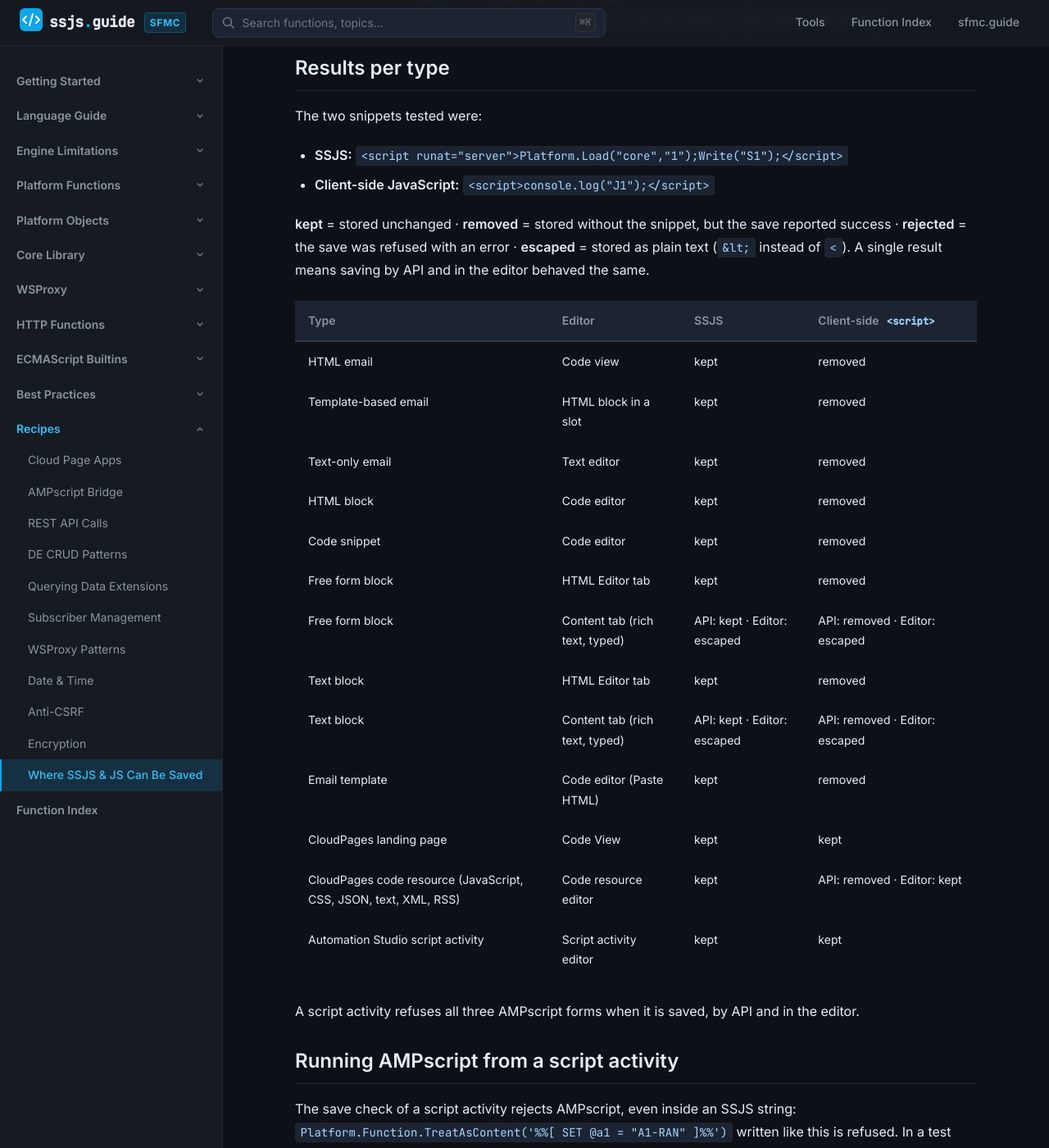
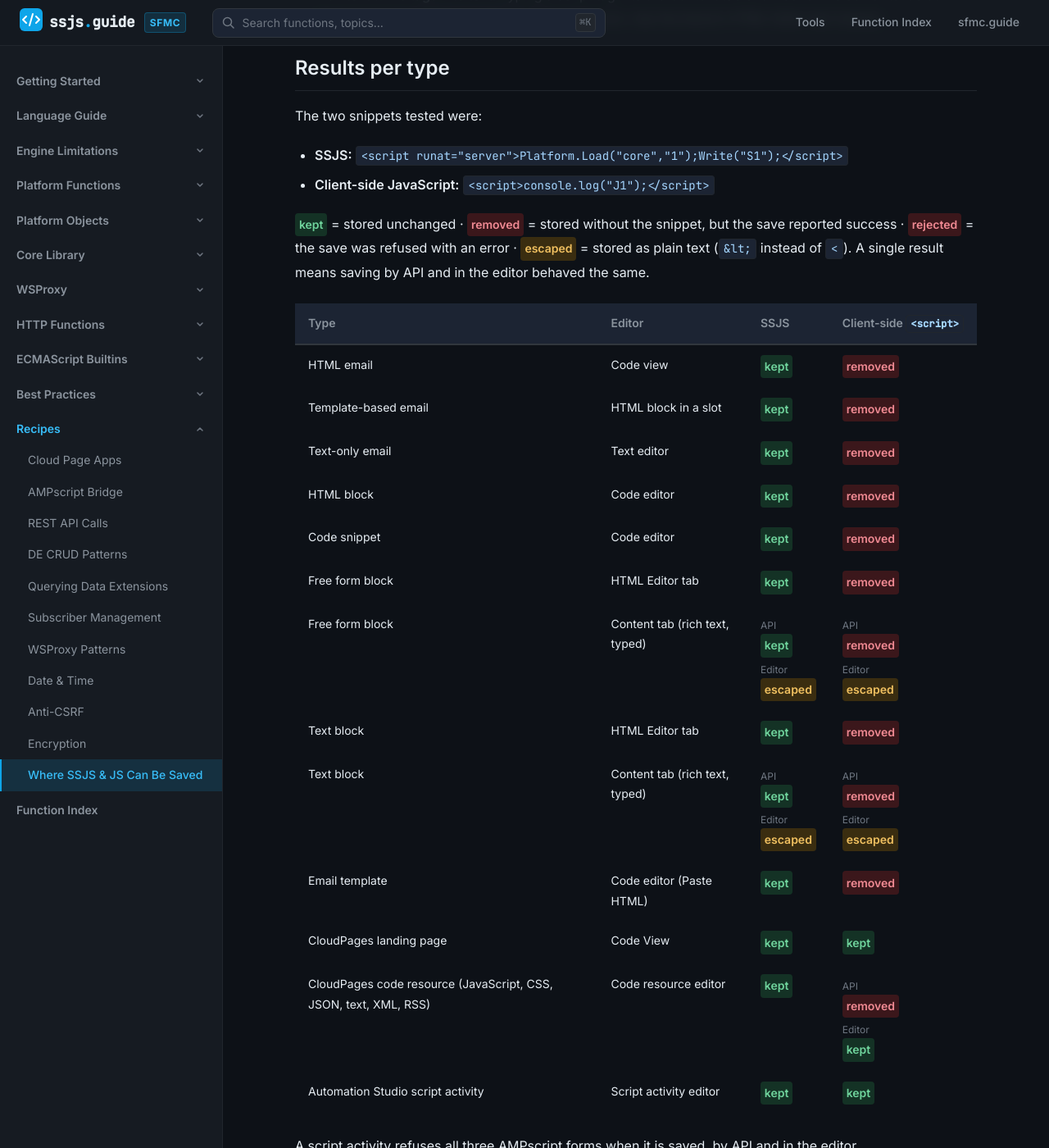
Before and after one commit to JoernBerkefeld/ssjs.guide, a Jekyll site: the page built from recipes/code-persistence.md, in a window 1280 px wide and 1400 px high, scrolled down 973 px. Shown: the whole window at 82% size. Built offline with Jekyll 4.4.1, drawn with Linux system fonts in a browser that asks for light colours; some of the changed text lies outside the part shown.

Commit message:
Code persistence: coloured result chips; generic send-context wording
Results table and legend use coloured chips like sfmc.guide. Send contexts no longer refer to one business unit.

```diff
--- /dev/null
+++ b/_sass/_status-chip.scss
@@ -0,0 +1,38 @@
+// ── Result chips ──────────────────────────────────────────────────────────────
+// Coloured result labels in tables (e.g. /recipes/code-persistence/), matching the
+// dark palette of the .crud-chip on sfmc.guide.
+
+@use "variables" as *;
+
+.status-chip {
+  display: inline-block;
+  padding: 0.15em 0.35em;
+  font-size: $text-sm;
+  font-weight: 600;
+  text-align: center;
+  white-space: nowrap;
+  border-radius: $radius-sm;
+
+  &--yes {
+    color: #6fd39c;
+    background: #143225;
+  }
+
+  &--partial {
+    color: #f0c060;
+    background: #3a2d10;
+  }
+
+  &--no {
+    color: #f08a93;
+    background: #3b171b;
+  }
+}
+
+// "API" / "Editor" label on its own line above a chip where the two ways of saving differ
+.status-chip-channel {
+  display: block;
+  margin-top: 0.3em;
+  font-size: $text-xs;
+  color: $text-muted;
+}
--- a/assets/css/main.scss
+++ b/assets/css/main.scss
@@ -10,6 +10,7 @@
 @use "callouts";
 @use "search";
 @use "cookieconsent";
+@use "status-chip";
 
 // ── Utility classes ───────────────────────────────────────────────────────────
 
--- a/recipes/code-persistence.md
+++ b/recipes/code-persistence.md
@@ -26,23 +26,23 @@ The two snippets tested were:
 - **SSJS:** `<script runat="server">Platform.Load("core","1");Write("S1");</script>`
 - **Client-side JavaScript:** `<script>console.log("J1");</script>`
 
-**kept** = stored unchanged · **removed** = stored without the snippet, but the save reported success · **rejected** = the save was refused with an error · **escaped** = stored as plain text (`&lt;` instead of `<`). A single result means saving by API and in the editor behaved the same.
+<span class="status-chip status-chip--yes">kept</span> = stored unchanged · <span class="status-chip status-chip--no">removed</span> = stored without the snippet, but the save reported success · <span class="status-chip status-chip--no">rejected</span> = the save was refused with an error · <span class="status-chip status-chip--partial">escaped</span> = stored as plain text (`&lt;` instead of `<`). A single result means saving by API and in the editor behaved the same.
 
 | Type | Editor | SSJS | Client-side `<script>` |
 |---|---|---|---|
-| HTML email | Code view | kept | removed |
-| Template-based email | HTML block in a slot | kept | removed |
-| Text-only email | Text editor | kept | removed |
-| HTML block | Code editor | kept | removed |
-| Code snippet | Code editor | kept | removed |
-| Free form block | HTML Editor tab | kept | removed |
-| Free form block | Content tab (rich text, typed) | API: kept · Editor: escaped | API: removed · Editor: escaped |
-| Text block | HTML Editor tab | kept | removed |
-| Text block | Content tab (rich text, typed) | API: kept · Editor: escaped | API: removed · Editor: escaped |
-| Email template | Code editor (Paste HTML) | kept | removed |
-| CloudPages landing page | Code View | kept | kept |
-| CloudPages code resource (JavaScript, CSS, JSON, text, XML, RSS) | Code resource editor | kept | API: removed · Editor: kept |
-| Automation Studio script activity | Script activity editor | kept | kept |
+| HTML email | Code view | <span class="status-chip status-chip--yes">kept</span> | <span class="status-chip status-chip--no">removed</span> |
+| Template-based email | HTML block in a slot | <span class="status-chip status-chip--yes">kept</span> | <span class="status-chip status-chip--no">removed</span> |
+| Text-only email | Text editor | <span class="status-chip status-chip--yes">kept</span> | <span class="status-chip status-chip--no">removed</span> |
+| HTML block | Code editor | <span class="status-chip status-chip--yes">kept</span> | <span class="status-chip status-chip--no">removed</span> |
+| Code snippet | Code editor | <span class="status-chip status-chip--yes">kept</span> | <span class="status-chip status-chip--no">removed</span> |
+| Free form block | HTML Editor tab | <span class="status-chip status-chip--yes">kept</span> | <span class="status-chip status-chip--no">removed</span> |
+| Free form block | Content tab (rich text, typed) | <span class="status-chip-channel">API</span> <span class="status-chip status-chip--yes">kept</span> <span class="status-chip-channel">Editor</span> <span class="status-chip status-chip--partial">escaped</span> | <span class="status-chip-channel">API</span> <span class="status-chip status-chip--no">removed</span> <span class="status-chip-channel">Editor</span> <span class="status-chip status-chip--partial">escaped</span> |
+| Text block | HTML Editor tab | <span class="status-chip status-chip--yes">kept</span> | <span class="status-chip status-chip--no">removed</span> |
+| Text block | Content tab (rich text, typed) | <span class="status-chip-channel">API</span> <span class="status-chip status-chip--yes">kept</span> <span class="status-chip-channel">Editor</span> <span class="status-chip status-chip--partial">escaped</span> | <span class="status-chip-channel">API</span> <span class="status-chip status-chip--no">removed</span> <span class="status-chip-channel">Editor</span> <span class="status-chip status-chip--partial">escaped</span> |
+| Email template | Code editor (Paste HTML) | <span class="status-chip status-chip--yes">kept</span> | <span class="status-chip status-chip--no">removed</span> |
+| CloudPages landing page | Code View | <span class="status-chip status-chip--yes">kept</span> | <span class="status-chip status-chip--yes">kept</span> |
+| CloudPages code resource (JavaScript, CSS, JSON, text, XML, RSS) | Code resource editor | <span class="status-chip status-chip--yes">kept</span> | <span class="status-chip-channel">API</span> <span class="status-chip status-chip--no">removed</span> <span class="status-chip-channel">Editor</span> <span class="status-chip status-chip--yes">kept</span> |
+| Automation Studio script activity | Script activity editor | <span class="status-chip status-chip--yes">kept</span> | <span class="status-chip status-chip--yes">kept</span> |
 
 A script activity refuses all three AMPscript forms when it is saved, by API and in the editor.
 
```
Also changed, not shown: other parts of recipes/code-persistence.md (+1 -1 lines).
